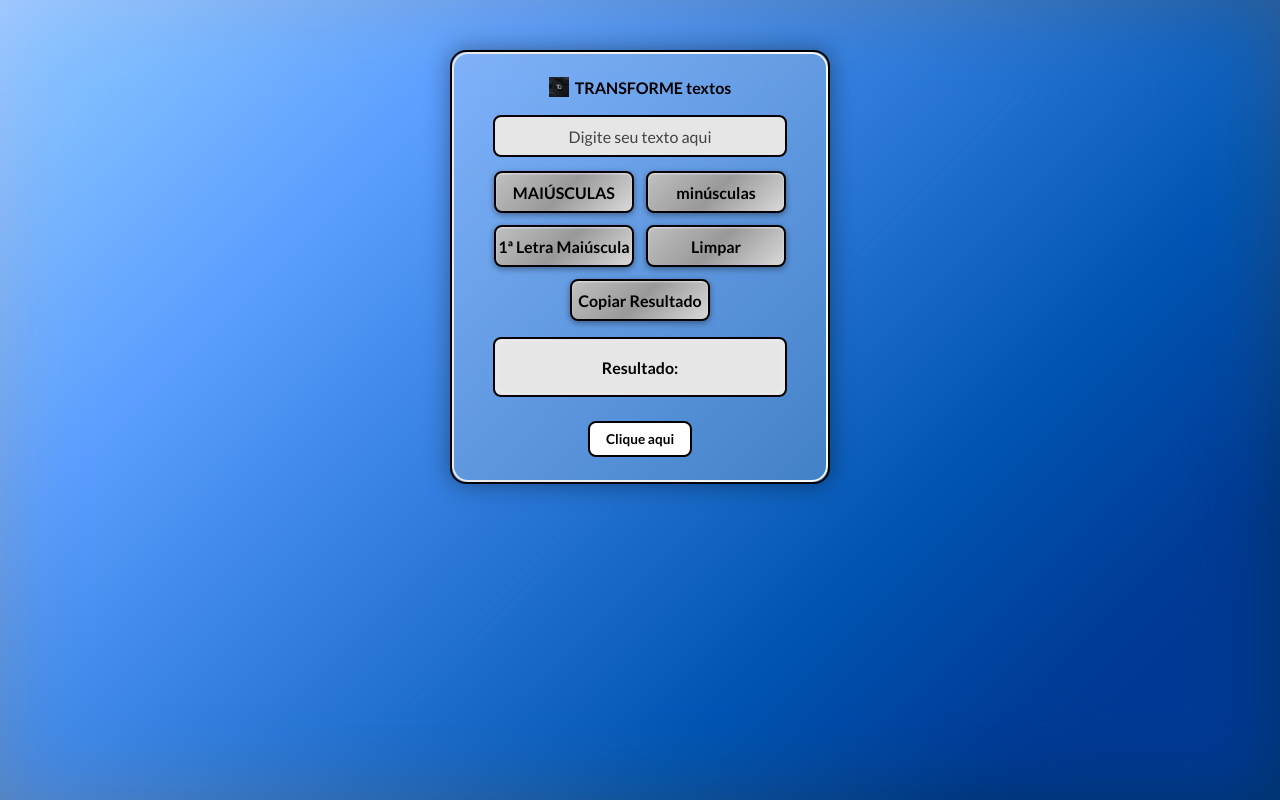
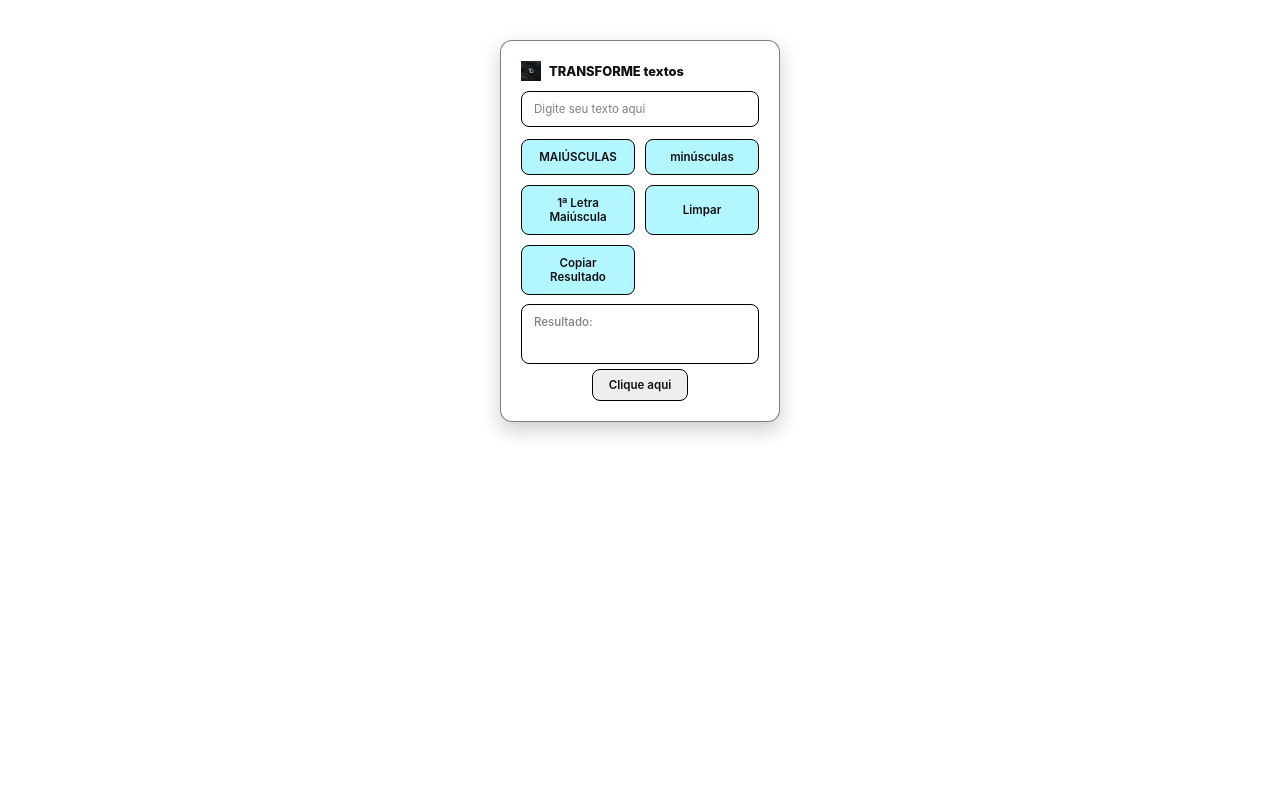
Before and after one commit to Ygorfnascimento/ext_txt_secundaria, a browser extension: page index.html in a window 1280 px wide. Drawn offline with Linux system fonts and the light colour scheme.

Commit message:
Update style.css

```diff
--- a/style.css
+++ b/style.css
@@ -1,225 +1,203 @@
-/* RESET E CONFIGURAÇÃO GLOBAL */
+/* Reset e configuração global */
 * {
-  margin: 0;
-  padding: 0;
-  box-sizing: border-box;
-  font-family: "Lato", sans-serif;
-}
-
-/* FUNDO GERAL - AZUL CLARO PARA ESCURO COM BLUR INTENSO */
-body {
-  background: linear-gradient(135deg, #a8c8ff, #003366 85%);
-  color: #000;
-  display: flex;
-  justify-content: center;
-  align-items: flex-start;
-  height: 100vh;
-  overflow: hidden;
-
-  /* Blur intenso */
-  backdrop-filter: blur(40px) saturate(180%);
-  -webkit-backdrop-filter: blur(40px) saturate(180%);
+    margin: 0;
+    padding: 0;
+    box-sizing: border-box;
+    font-family: "Inter", sans-serif;
+    font-size: 0.85rem;
 }
 
 /* CONTAINER PRINCIPAL */
 .container-pai {
-  width: 380px;
-  border-radius: 16px;
-  background: rgba(230, 230, 230, 0.25); /* translúcido */
-  backdrop-filter: blur(25px) saturate(180%);
-  -webkit-backdrop-filter: blur(25px) saturate(180%);
-  padding: 25px;
-  margin-top: 50px;
-  box-shadow: 0 0 25px rgba(0, 0, 0, 0.4);
-  position: relative;
-  overflow: hidden;
-  text-align: center;
-  border: 2px solid #000;
+    width: 280px;
+    display: flex;
+    flex-direction: column;
+    align-items: center;
+    justify-content: center;
+    text-align: center;
+    padding: 20px;
+    margin: 40px auto;
+
+    background: rgb(255, 255, 255); /* glassmorphism */
+    backdrop-filter: blur(98px);
+    border-radius: 12px;
+    border: 1px solid rgba(0,0,0,0.5); /* borda preta suave */
+    box-shadow: 0 8px 20px rgba(0,0,0,0.2);
+    transition: transform 0.3s ease, box-shadow 0.3s ease;
 }
 
-/* BORDA ANIMADA */
-.container-pai::before {
-  content: "";
-  position: absolute;
-  inset: 0;
-  padding: 2px;
-  border-radius: 16px;
-  background: linear-gradient(270deg, #ffffff, #e0e0e0, #ffffff);
-  background-size: 400% 400%;
-  animation: borderFlow 8s ease-in-out infinite;
-  mask: linear-gradient(#fff 0 0) content-box, linear-gradient(#fff 0 0);
-  -webkit-mask: linear-gradient(#fff 0 0) content-box, linear-gradient(#fff 0 0);
-  -webkit-mask-composite: xor;
-  mask-composite: exclude;
-  pointer-events: none;
+.container-pai:hover {
+    transform: translateY(-2px);
+    box-shadow: 0 12px 28px rgba(0,0,0,0.15);
 }
 
-@keyframes borderFlow {
-  0% { background-position: 0% 50%; }
-  50% { background-position: 100% 50%; }
-  100% { background-position: 0% 50%; }
-}
-
-/* TÍTULO */
+/* TÍTULO E LOGO */
 .titulo_logo {
-  display: flex;
-  justify-content: center;
-  align-items: center;
-  gap: 6px;
-  font-weight: 700;
-  font-size: 1rem;
-  color: #000;
-  margin-bottom: 18px;
+    font-size: 0.95rem;
+    font-weight: 800;
+    display: flex;
+    flex-direction: row;
+    align-items: center;
+    justify-content: flex-start;
+    gap: 8px;
+    width: 100%;
+    margin-bottom: 10px;
+    text-align: left;
+    color: #111;
 }
 
 /* INPUTS */
 .input-text {
-  width: 90%;
-  height: 42px;
-  padding: 10px;
-  border: 2px solid #000;
-  border-radius: 8px;
-  background: #e6e6e6;
-  color: #000;
-  font-size: 1rem;
-  font-weight: 500;
-  text-align: center;
-  outline: none;
-  transition: all 0.3s ease;
-  margin-bottom: 14px;
+    width: 100%;
+    padding: 10px 12px;
+    border: 1.5px solid #000; /* borda preta */
+    border-radius: 8px;
+    margin-bottom: 12px;
+    background-color: rgba(255,255,255,0.1); /* quase transparente */
+    color: #111;
+    font-size: 0.85rem;
+    text-align: left;
+    backdrop-filter: blur(8px);
+    transition: all 0.3s ease;
 }
 
 .input-text::placeholder {
-  color: #444;
-  font-size: 1rem;
-  font-weight: 500;
+    text-align: left;
+    margin-left: 2px;
+    color: rgba(0,0,0,0.5); /* cinza igual ao resultado */
+}
+
+.input-text:hover {
+    background-color: rgba(255,255,255,0.15);
 }
 
 .input-text:focus {
-  border-color: #000;
-  box-shadow: 0 0 8px rgba(255, 255, 255, 0.6);
-  background: #f2f2f2;
+    border-color: #000;
+    box-shadow: 0 0 10px rgba(0,0,0,0.2);
+    outline: none;
+    background-color: rgba(255,255,255,0.2);
 }
 
 /* CONTAINER DOS BOTÕES */
 .container-button {
-  display: flex;
-  flex-wrap: wrap;
-  justify-content: center;
-  gap: 12px;
-  width: 100%;
-  margin-bottom: 16px;
+    width: 100%;
+    display: grid;
+    grid-template-columns: repeat(2, 1fr);
+    gap: 10px;
+    margin-bottom: 12px;
 }
 
-/* BOTÕES PRINCIPAIS */
+/* BOTÕES */
 .btn {
-  width: 43%;
-  height: 42px;
-  border-radius: 8px;
-  font-size: 1rem;
-  font-weight: 600;
-  color: #000;
-  background: linear-gradient(135deg, #c0c0c0, #999999, #d9d9d9);
-  border: 2px solid #000;
-  box-shadow:
-    inset 0 1px 2px rgba(255, 255, 255, 0.6),
-    0 2px 6px rgba(0, 0, 0, 0.4);
-  transition: all 0.3s ease;
-  position: relative;
-  overflow: hidden;
-  cursor: pointer;
+    position: relative;
+    overflow: hidden;
+    cursor: pointer;
+    width: 100%;
+    padding: 10px;
+    border-radius: 8px;
+    font-size: 0.85rem;
+    font-weight: 600;
+    border: 1.5px solid #000;
+    background-color: rgba(0, 224, 253, 0.3);
+    color: #111;
+    backdrop-filter: blur(8px);
+    transition: all 0.3s ease;
 }
 
-/* Reflexo animado */
-.btn::after {
-  content: "";
-  position: absolute;
-  top: -50%;
-  left: -70%;
-  width: 50%;
-  height: 200%;
-  background: linear-gradient(
-    120deg,
-    rgba(255, 255, 255, 0.6) 0%,
-    rgba(255, 255, 255, 0.1) 80%
-  );
-  transform: rotate(25deg);
-  transition: all 0.6s ease;
-  opacity: 0;
+/* Efeito de glass reluzente */
+.btn:hover {
+    background: rgba(40, 108, 156, 0.9);
+    color: #ffffff;
+    backdrop-filter: blur(12px) brightness(1.1);
+    transform: translateY(-2px);
+    box-shadow: 0 8px 20px rgba(0,0,0,0.25), 0 0 10px rgba(255,255,255,0.3) inset;
 }
 
-/* Hover */
-.btn:hover {
-  background: linear-gradient(135deg, #f2f2f2, #d9d9d9, #ffffff);
-  color: #000;
-  box-shadow:
-    inset 0 2px 5px rgba(255, 255, 255, 0.7),
-    0 0 20px rgba(255, 255, 255, 0.4);
-  transform: translateY(-1px);
+/* Pseudo-elemento para o flash */
+.btn::before {
+    content: "";
+    position: absolute;
+    top: 0;
+    left: -75%; /* começa fora do botão */
+    width: 50%;
+    height: 100%;
+    background: linear-gradient(
+        120deg,
+        rgba(255,255,255,0) 0%,
+        rgba(255,255,255,0.5) 50%,
+        rgba(255,255,255,0) 100%
+    );
+    transform: skewX(-25deg);
+    pointer-events: none;
 }
 
-.btn:hover::after {
-  left: 120%;
-  opacity: 1;
+/* Animação do flash */
+.btn:hover::before {
+    animation: flash 0.8s forwards;
 }
 
-/* Clique */
-.btn:active {
-  transform: translateY(1px) scale(0.98);
-  box-shadow:
-    inset 0 2px 6px rgba(0, 0, 0, 0.3),
-    0 0 8px rgba(255, 255, 255, 0.3);
+/* RESULTADO */
+.result {
+    width: 100%;
+    min-height: 60px;
+    border-radius: 8px;
+    padding: 10px 12px; /* padding lateral */
+    margin-top: -3px;
+    background-color: rgba(255,255,255,0.1);
+    border: 1.5px solid #000;
+    display: flex;
+    align-items: flex-start; /* topo */
+    justify-content: flex-start; /* esquerda */
+    text-align: left;
+    word-break: break-word;
+    color: rgba(17,17,17,0.8);
+    font-size: 0.85rem;
+    backdrop-filter: blur(8px);
+    position: relative;
 }
 
-/* ÁREA DE RESULTADO */
-.result {
-  width: 90%;
-  min-height: 60px;
-  border-radius: 8px;
-  padding: 10px;
-  background: #e6e6e6; /* mesma cor dos inputs */
-  border: 2px solid #000;
-  color: #000;
-  box-shadow: inset 0 0 8px rgba(255, 255, 255, 0.3);
-  margin: 0 auto 12px auto;
-  display: flex;
-  justify-content: center;
-  align-items: center;
-  text-align: center;
+/* Placeholder igual ao dos inputs */
+.result::before {
+    content: attr(data-placeholder);
+    color: rgba(0,0,0,0.5); /* mesmo cinza do input placeholder */
+    font-style: italic;
+    pointer-events: none;
+    position: absolute;
+    top: 10px;
+    left: 12px;
 }
 
-/* TEXTO DE RESULTADO */
+/* TEXTO REAL DO RESULTADO */
 .rr {
-  color: #000;
-  font-weight: 600;
+    color: rgba(0,0,0,0.5);
+    font-size: 0.85rem;
+    font-weight: 500;
+    z-index: 1; /* sobre o placeholder */
 }
 
-/* LINK "CLIQUE AQUI" */
+/* OUTRAS OPÇÕES */
 .opcao {
-  margin-top: 24px;
-  font-size: 0.85rem;
-  display: flex;
-  justify-content: center;
-  align-items: center;
+    margin-top: 5px;
+    font-size: 1rem;
+    cursor: pointer;
+
 }
 
-/* BOTÃO CLIQUE AQUI ESTILO */
 .opcao a {
-  display: inline-block;
-  background: #fff;        /* Fundo branco */
-  color: #000;             /* Texto preto */
-  border: 2px solid #000;  /* Borda preta */
-  border-radius: 8px;
-  padding: 8px 16px;
-  font-weight: 600;
-  text-decoration: none;   /* Remove sublinhado */
-  transition: all 0.3s ease;
+    display: inline-block;
+    padding: 8px 16px;
+    border-radius: 8px;
+    border: 1px solid #000; /* borda preta */
+    background-color: rgba(200,200,200,0.3); /* cinza claro semi-transparente */
+    color: #111; /* texto preto */
+    font-weight: 600;
+    text-decoration: none;
+    backdrop-filter: blur(8px);
+    transition: all 0.35s cubic-bezier(0.4, 0, 0.2, 1); /* transição suave */
 }
 
-/* HOVER DO BOTÃO CLIQUE AQUI */
 .opcao a:hover {
-  background: #000;  /* Fundo preto */
-  color: #fff;       /* Texto branco */
-  transform: scale(1.05);
-  box-shadow: 0 0 10px rgba(255, 255, 255, 0.4);
+    background-color: #000; /* fundo preto */
+    color: #fff; /* texto branco */
+    transform: translateY(-2px) scale(1.07); /* aumenta 7% */
 }
```
